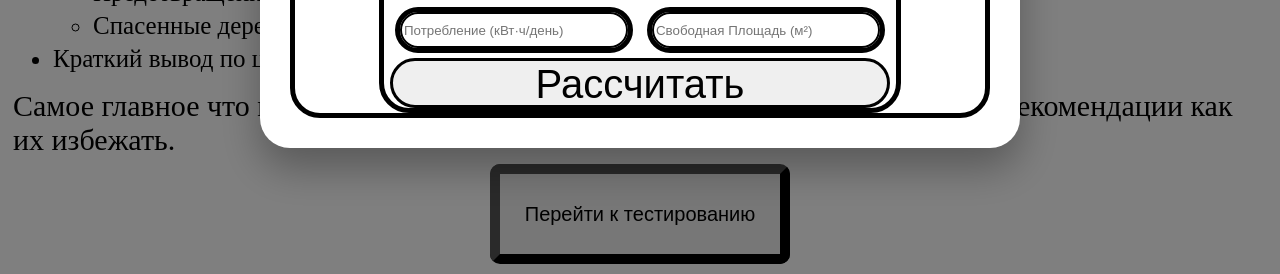
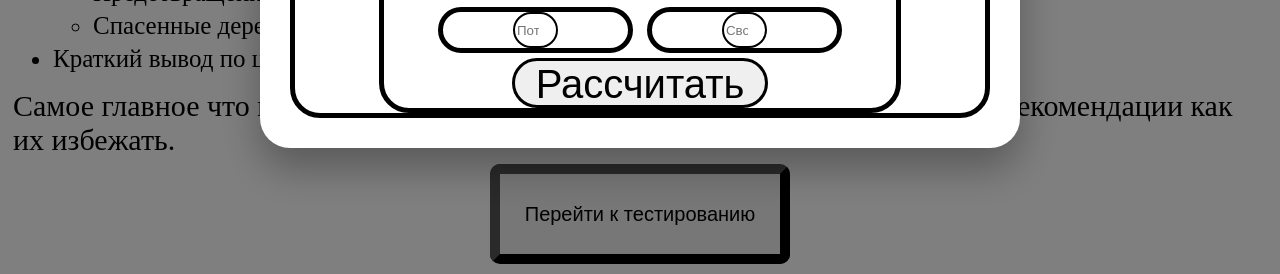
Before and after one commit to yaroslavpanov19-cmd/solar-helper, a plain HTML site: page index.html in a window 1280 px wide. Both pictures are taken after a click on the button "Перейти к тестированию". Shown: the part 709-983 px from the top of the page. Drawn offline with Linux system fonts and the light colour scheme.

Commit message:
Update style.css

```diff
--- a/style.css
+++ b/style.css
@@ -236,7 +236,7 @@ li {
 .E>input {
   border: 2px solid;
   border-radius: 30px;
-  width: 220px;
+  width: 20%;
   height: 30px;
 }
 
@@ -250,7 +250,7 @@ li {
 .S>input {
   border: 2px solid;
   border-radius: 30px;
-  width: 220px;
+  width: 20%;
   height: 30px;
 }
 
@@ -258,7 +258,7 @@ li {
 text-align: center;
 }
 .Raschet>button {
-  width: 500px;
+  width: 50%;
   height: 50px;
   font-size: 40px;
   border: 2px solid;
```
